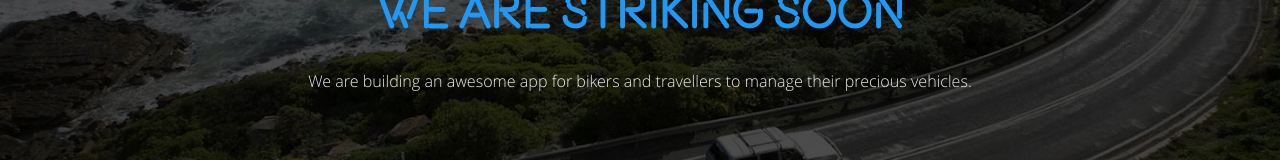
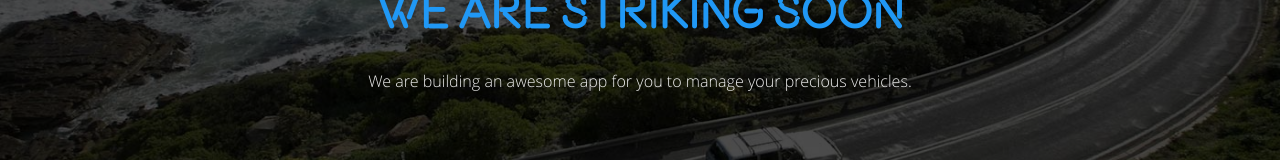
Before and after one commit to automint/cruzer-website, a plain HTML site: page index.html in a window 1280 px wide. Shown: the part 383-543 px from the top of the page. Drawn offline with nearby package versions, Linux system fonts and the light colour scheme; some packages are replaced by stand-ins of ours.

Commit message:
Minor Fixes

```diff
--- a/index.html
+++ b/index.html
@@ -113,7 +113,7 @@
                     <!-- ==== Intro Section Sub-Heading ==== -->
 
                     <div class="intro-subtitle">
-                        <p>We are building an awesome app for bikers and travellers to manage their precious vehicles.</p>
+                        <p>We are building an awesome app for you to manage your precious vehicles.</p>
                     </div>
 
                 </div>
--- a/js/main.js
+++ b/js/main.js
@@ -17,14 +17,14 @@
 	}
 
 	function noscroll() {
-		window.scrollTo( 0, 0 );
+        window.scrollTo( 0, 0 );
 	}
 
 	// reset scrolling position
 	document.body.scrollTop = document.documentElement.scrollTop = 0;
 
 	// disable scrolling
-	 window.addEventListener( 'scroll', noscroll );
+	window.addEventListener( 'scroll', noscroll );
 
 	trigger.addEventListener( 'click', toggleContent );
 
```
